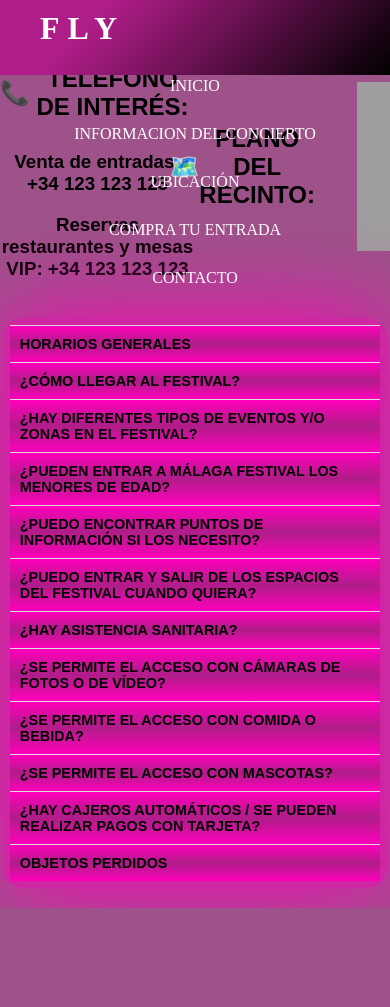
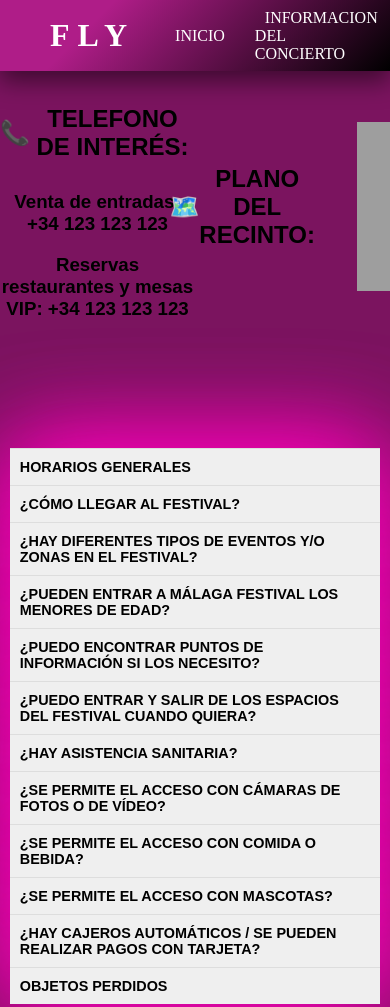
Before and after one commit to AdrianMartinFlores/Pagina-Eventos, a plain HTML site: page DANI/FAQs.html in a window 390 px wide. Shown: the top 1007 px of the page. Before the commit the page ends 908 px from the top, so only its background shows below. Drawn offline with Linux system fonts and the light colour scheme; grey boxes are pictures that could not be loaded.

Commit message:
Terminado

```diff
--- a/DANI/css.css
+++ b/DANI/css.css
@@ -1,7 +1,7 @@
 body{
     margin: 0;
     padding: 0;
-    background: rgb(157, 82, 137);
+    background: rgb(123,20,95,1);
 }
 .nav-bar {
     list-style: none;
@@ -20,6 +20,7 @@
     left: 0; /* Ensure it starts from the left edge */
     right: 0; /* Ensure it spans to the right edge */
     z-index: 1000; /* Ensure it is above other content */
+    box-shadow: 0 10px 25px rgba(0, 0, 0, 0.5);
 }
 
 .nav-bar .logo {
@@ -39,9 +40,9 @@
 }
 
 
+
 .acordeon {
     width: 65%;
-    border: 1px solid #ddd;
     align-items: center;
     justify-content: center;
     height: auto;
@@ -49,12 +50,10 @@
     font-family: Kanit, sans-serif;
     box-shadow: 0px 0px 100px rgb(255, 0, 187);
     border-radius: 20px;
-    border: 7px solid rgba(255, 0, 187, 0.517);
 }
 
 .acordeonheader {
     font-family: Kanit, sans-serif;
-    background-color: #f0f0f0;
     cursor: pointer;
     padding: 10px;
     text-align: left;
@@ -65,7 +64,6 @@
     font-weight: bold;
     color: black;
     border-top: 1px solid #ddd;
-    background: linear-gradient(rgb(255, 0, 187), rgb(175, 29, 136, 1), rgb(255, 0, 187)); /* Adjust the angle and percentage values for position and spread */
 
 }
 
@@ -102,7 +100,12 @@
     justify-content: center;
     display: flex;
     width: 100%;
+    margin-top: 90px;
 }
+.acordeon-item{
+    box-shadow: 0px 0px 100px rgb(255, 0, 187);
+}
+
 
 @media (max-width: 1200px) {
     .acordeon {
@@ -123,14 +126,7 @@
         width: 90%;
     }
 
-    .nav-bar {
-        flex-direction: column;
-        padding: 10px;
-    }
 
-    .nav-bar li {
-        margin-bottom: 10px;
-    }
 
     .acordeonheader {
         font-size: 1rem;
@@ -159,7 +155,7 @@
     }
 }
 .inicio{
-    margin-top: 35px;
+    margin-top: 75px;
     display: flex;
     font-family: Kanit, sans-serif;
 }
```
